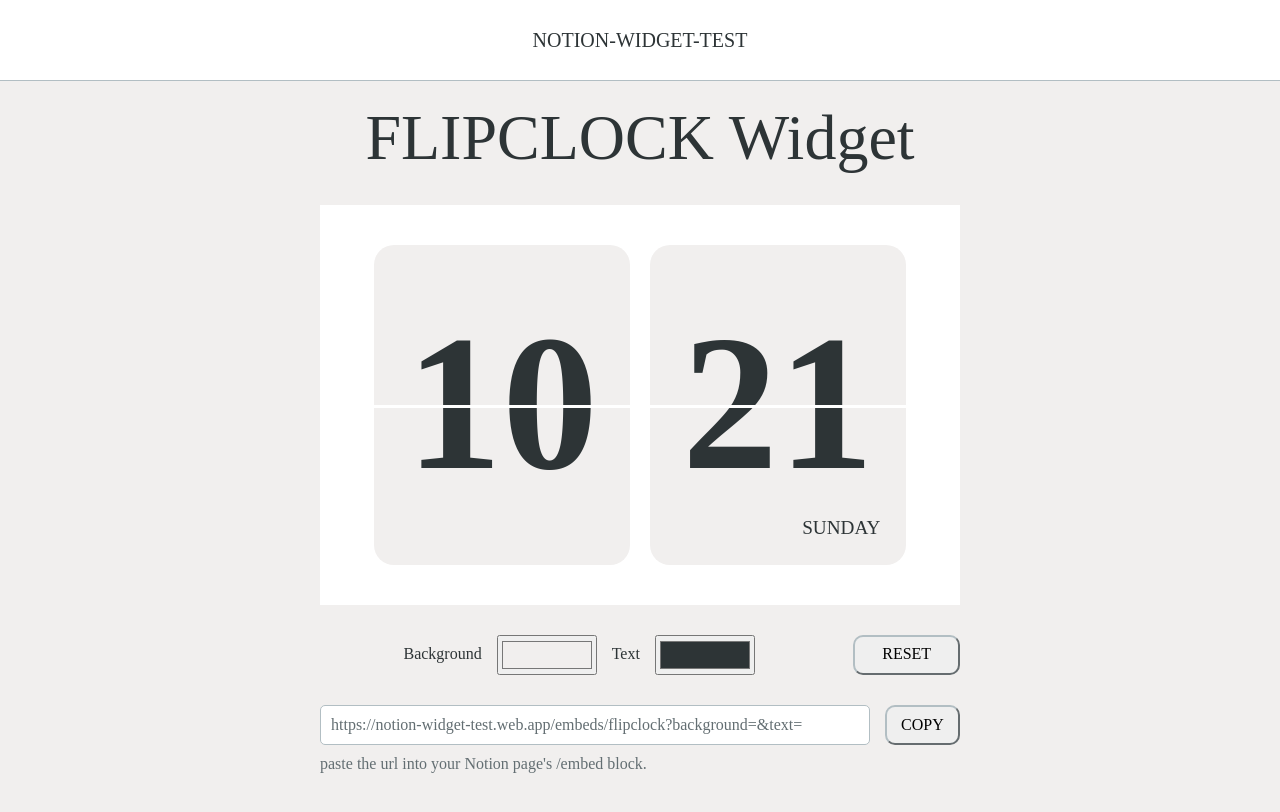
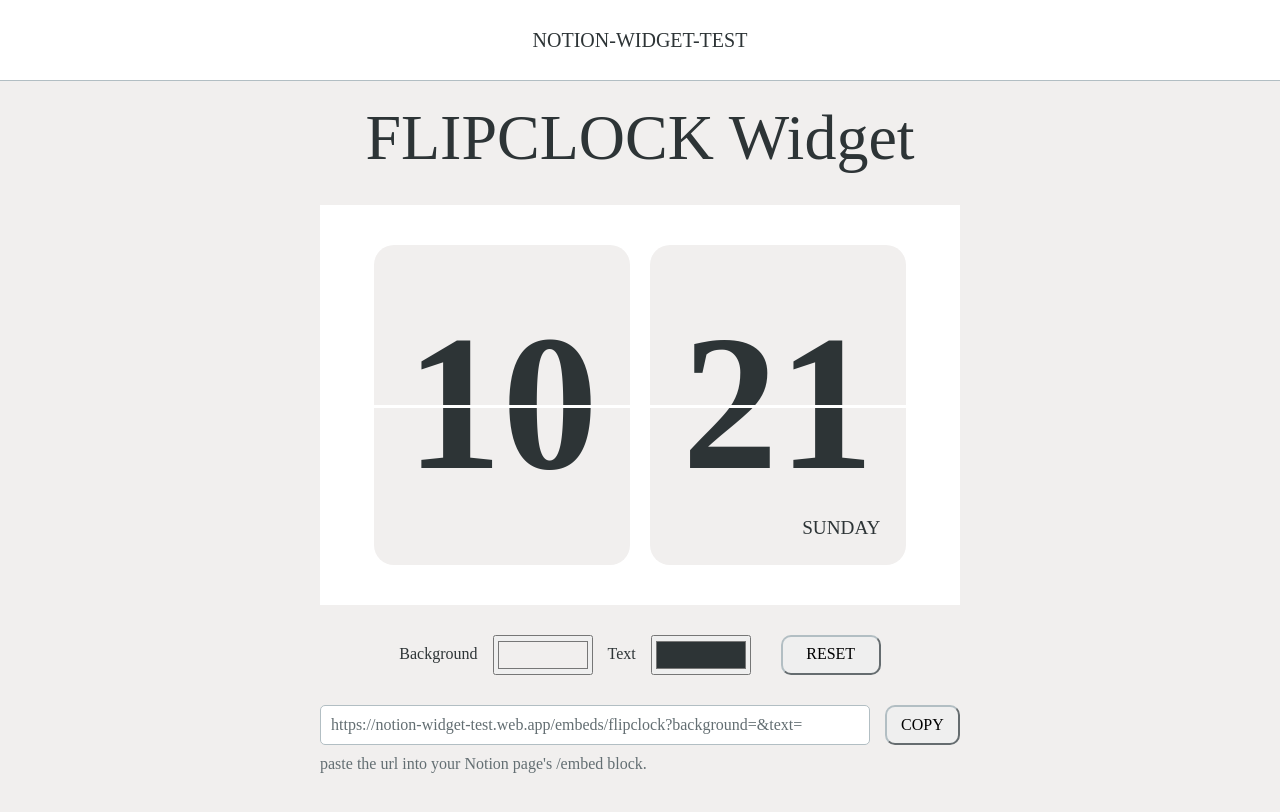
Before and after one commit to ohnas/notion-widget-test, a React (Create React App) app: page /widget/flipclock in a window 1280 px wide. Shown: the top 812 px of the page. Built offline with nearby package versions, Linux system fonts and the light colour scheme.

Commit message:
Wiget page style

```diff
--- a/src/pages/widget/Widget.module.css
+++ b/src/pages/widget/Widget.module.css
@@ -28,11 +28,12 @@
 .color_picker {
     width: 50vw;
     display: flex;
-    gap: 15px;
+    justify-content: center;
+    align-items: center;
+    gap: 30px;
 }
 
 .color {
-    flex-grow: 8;
     color: var(--main-text-color);
     display: flex;
     justify-content: center;
@@ -47,8 +48,9 @@
 }
 
 .color_picker > button {
-    flex-grow: 2;
     border-radius: 10px;
+    width: 100px;
+    height: 40px;
     border-color: var(--main-border-color);
     cursor: pointer;
 }
```
